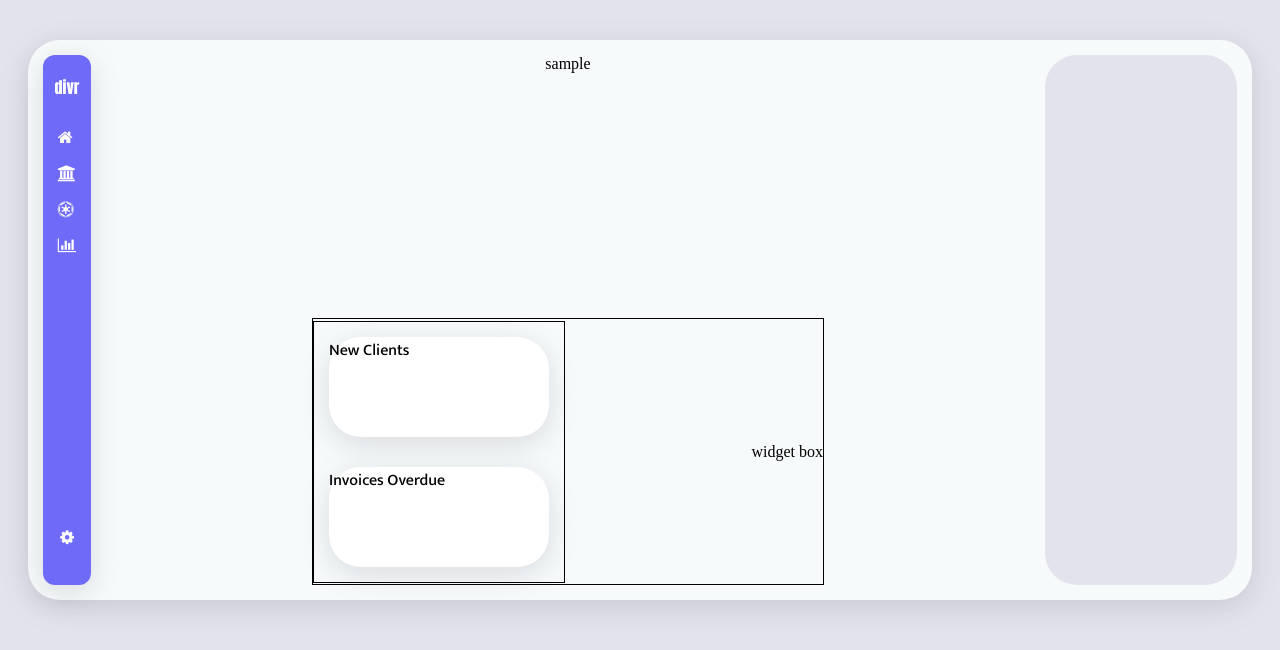
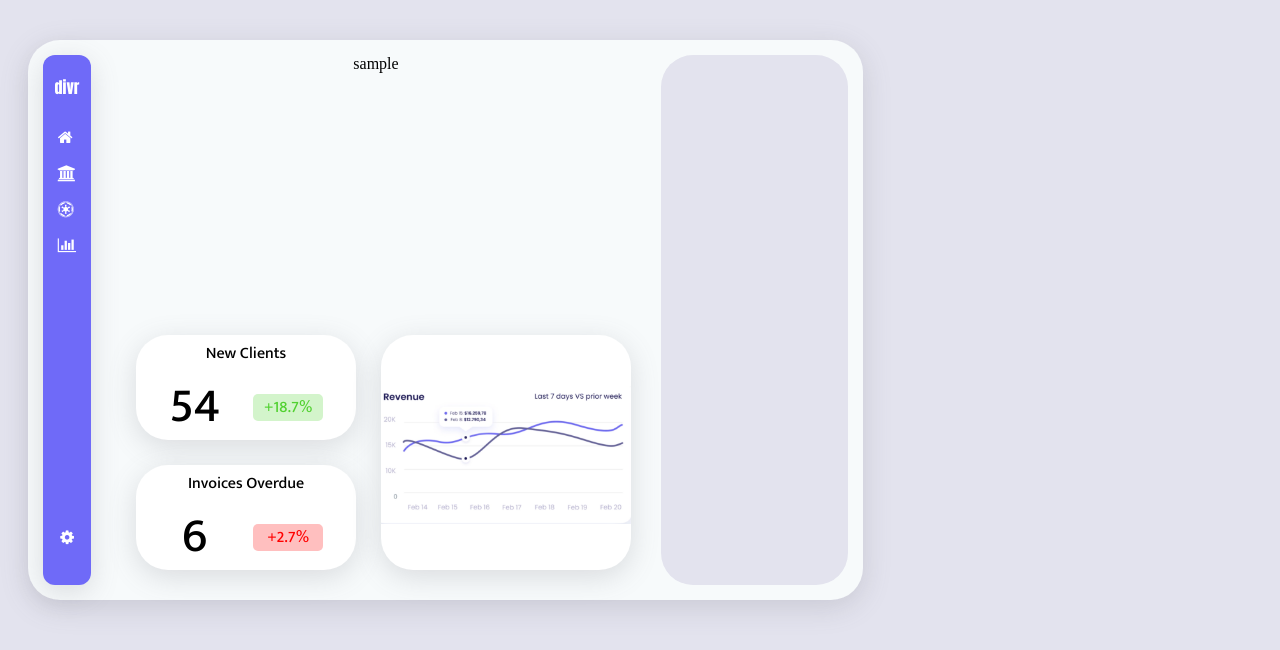
Before and after one commit to ZefAnderson/In_Class_Project_1, a plain HTML site: page index.html in a window 1280 px wide. Drawn offline with Linux system fonts and the light colour scheme.

Commit message:
ready to merge to main

```diff
--- a/_variables.scss
+++ b/_variables.scss
@@ -3,3 +3,4 @@ $br: 2em;
 $marge: 15px;
 $bshad: rgba(100, 100, 111, 0.2) 0px 7px 29px 0px;
 $white: rgb(255,255,255);
+$mukta: "Mukta", sans-serif;
--- a/index.html
+++ b/index.html
@@ -31,10 +31,24 @@
             <div class="wCont1">sample</div>
             <div class="wCont2">
                 <div class="wCont3">
-                    <div class="wBox">New Clients</div>
-                    <div class="wBox">Invoices Overdue</div>
+                    <div class="wBox">
+                        <div class="bWidget">New Clients</div>
+                        <div class="bWidget">
+                            <p class="num1">54</p>
+                            <p class="num21">+18.7%</p>
+                        </div>
+                    </div>
+                    <div class="wBox">
+                        <div class="bWidget">Invoices Overdue</div>
+                        <div class="bWidget">
+                            <p class="num1">6</p>
+                            <p class="num22">+2.7%</p>
+                        </div>
+                    </div>
                 </div>
-                <div>widget box</div>
+                <div class="wBox2">
+                    <img src="Graph.png" alt="graph">
+                </div>
             </div>
         </div>
         <div class="cRight"></div>
--- a/styles.scss
+++ b/styles.scss
@@ -10,7 +10,8 @@ body {
     margin: 40px 20px;
     box-shadow: $bshad;
     border-radius: $br;
-    height: 35em;
+    height: 560px;
+    max-width: 835px;
 }
 .cLeft {
     display: flex;
@@ -60,9 +61,6 @@ div i {
     justify-content: space-between;
     height: 265px;
     width: 510px;
-    border: 1px;
-    border-style: solid;
-    border-color: black;
 }
 .wCont3 {
     display: flex;
@@ -71,15 +69,60 @@ div i {
     align-items: center;
     height: 260px;
     width: 250px;
-    border: 1px;
-    border-style: solid;
-    border-color: black;
 }
 .wBox {
+    display: flex;
+    flex-direction: column;
+    justify-content: space-around;
     font-family: "Mukta", sans-serif;
     height: 100px;
     width: 220px;
     background-color: $white;
     border-radius: $br;
     box-shadow: $bshad;
+    padding-top: 5px;
 }
+.wBox2 {
+    display: flex;
+    flex-direction: column;
+    justify-content: space-around;
+    font-family: "Mukta", sans-serif;
+    height: 230px;
+    width: 250px;
+    background-color: $white;
+    border-radius: $br;
+    box-shadow: $bshad;
+    padding-top: 5px;
+}
+.bWidget {
+    display: flex;
+    flex-direction: row;
+    justify-content: space-evenly;
+}
+.num1 {
+    display: flex;
+    font-size: 3em;
+    margin: 0;
+    width: 52px;
+    justify-content: center;
+}
+.num21 {
+    display: flex;
+    margin: 0;
+    align-self: center;
+    color: rgb(81,209,48);
+    background-color: rgb(81,209,48,.25);
+    width: 70px;
+    border-radius: 5px;
+    justify-content: center;
+}
+.num22 {
+    display: flex;
+    margin: 0;
+    align-self: center;
+    color: rgb(255, 0, 0);
+    background-color: rgb(255, 0, 0, .25);
+    width: 70px;
+    border-radius: 5px;
+    justify-content: center;
+}
```
Also changed, not shown: Graph.png (added), styles.css, 1 other file.
